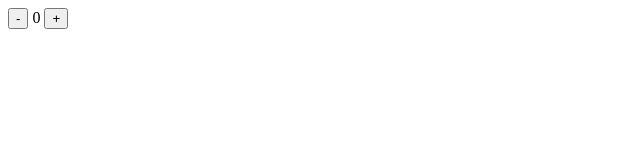
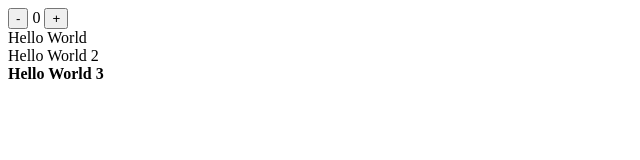
Before and after one commit to SatriyoRizkyansah/VueJS_Basic, a plain HTML site: page index.html in a window 1280 px wide. Shown: the whole page, without its empty margins (0-640 px from the left). Drawn offline with nearby package versions, Linux system fonts and the light colour scheme.

Commit message:
learning v-text & v-html

```diff
--- a/index.html
+++ b/index.html
@@ -10,6 +10,10 @@
       <button @click="kurang()">-</button>
       {{ count }}
       <button @click="tambah()">+</button>
+
+      <div v-text="message"></div>
+      <div v-text="message2">halo test</div>
+      <div v-html="message3">halo test</div>
     </div>
 
     <script type="module">
@@ -26,11 +30,13 @@
           const kurang = () => {
             count.value--;
           };
-
           return {
             count,
             tambah,
             kurang,
+            message: ref("Hello World"),
+            message2: ref("Hello World 2"),
+            message3: "<strong>Hello World 3</strong>",
           };
         },
       }).mount("#app");
```
